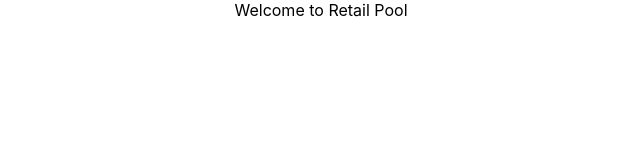
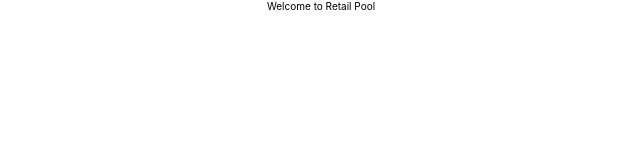
Before and after one commit to Suresh-Sonu1/React-Boiler_Plate, a React (Create React App) app: page / in a window 1280 px wide. Shown: the top 160 px of the page, without its empty margins (319-959 px from the left). Built offline with nearby package versions, Linux system fonts and the light colour scheme.

Commit message:
added root font size

```diff
--- a/src/index.css
+++ b/src/index.css
@@ -1,13 +1,19 @@
+* {
+  margin: 0;
+  padding: 0;
+}
+
+html {
+  font-size: 10px;
+}
 body {
   margin: 0;
-  font-family: -apple-system, BlinkMacSystemFont, 'Segoe UI', 'Roboto', 'Oxygen',
-    'Ubuntu', 'Cantarell', 'Fira Sans', 'Droid Sans', 'Helvetica Neue',
-    sans-serif;
+  font-family: -apple-system, BlinkMacSystemFont, 'Segoe UI', 'Roboto', 'Oxygen', 'Ubuntu',
+    'Cantarell', 'Fira Sans', 'Droid Sans', 'Helvetica Neue', sans-serif;
   -webkit-font-smoothing: antialiased;
   -moz-osx-font-smoothing: grayscale;
 }
 
 code {
-  font-family: source-code-pro, Menlo, Monaco, Consolas, 'Courier New',
-    monospace;
+  font-family: source-code-pro, Menlo, Monaco, Consolas, 'Courier New', monospace;
 }
```
Also changed, not shown: 1 other file (tests, documents, lock files or other folders).
